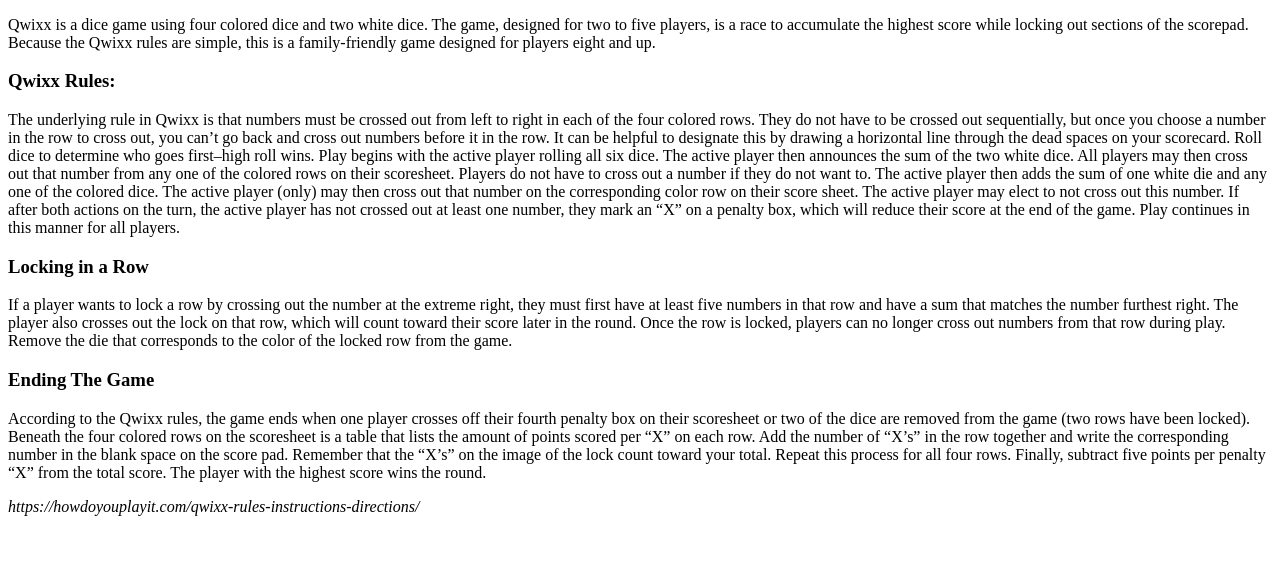
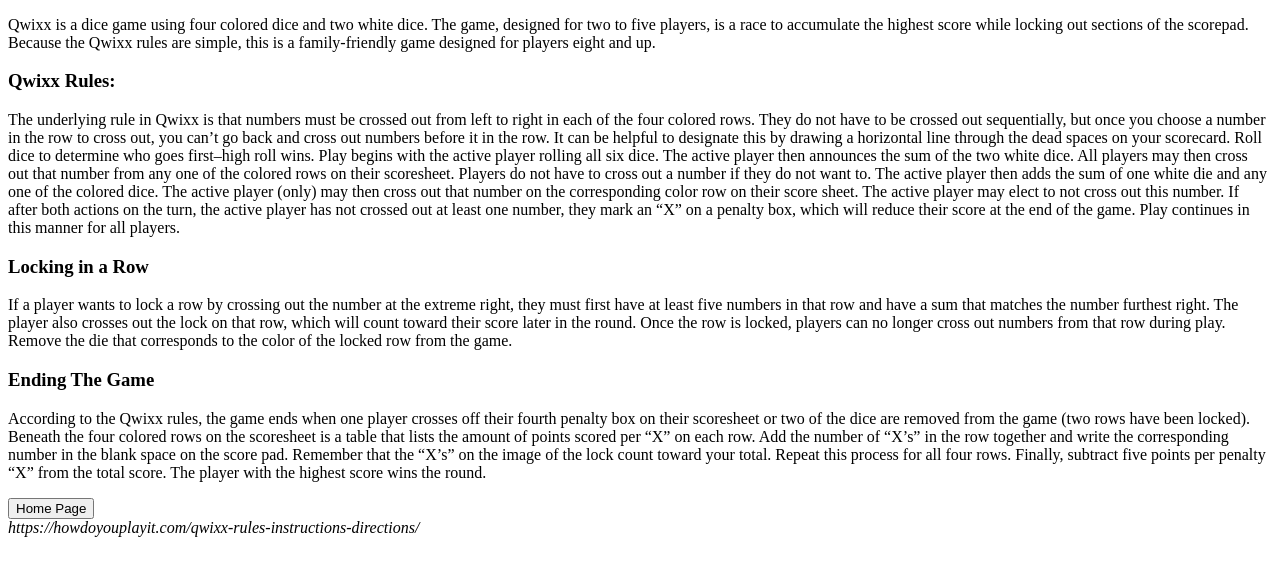
Before and after one commit to I-16/qwixx, a plain HTML site: page rules-page/index.html in a window 1280 px wide. Shown: the part 152-728 px from the top of the page. Drawn offline with Linux system fonts and the light colour scheme.

Commit message:
created a button but no event listener yet

```diff
--- a/rules-page/index.html
+++ b/rules-page/index.html
@@ -35,9 +35,9 @@
 
                 Finally, subtract five points per penalty “X” from the total score. The player with the highest score wins the round.</p>
 
-
+           <button>Home Page</button>
+    </main>
         <cite>https://howdoyouplayit.com/qwixx-rules-instructions-directions/</cite>
-    </main>
 
 </body>
 </html>
```
